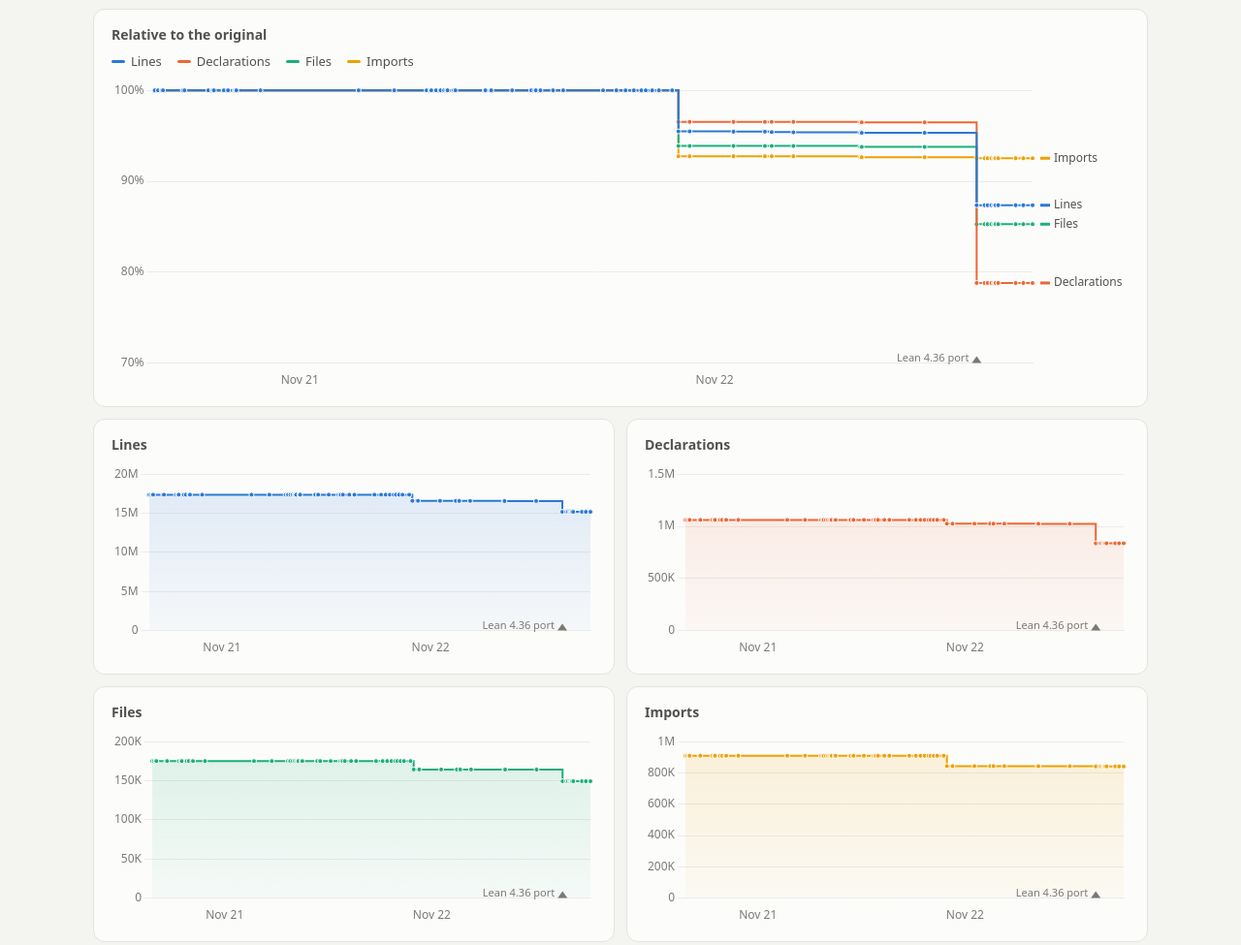
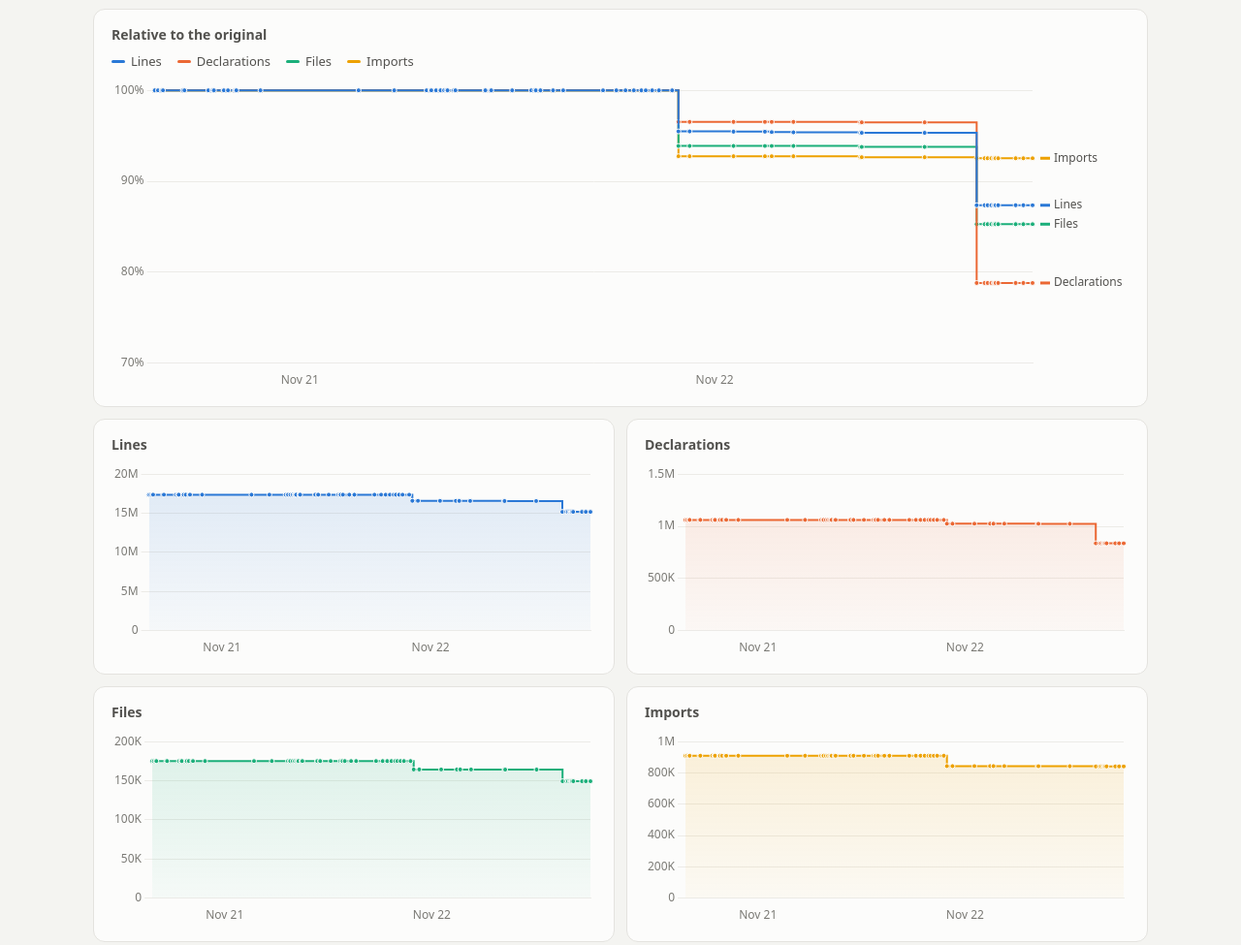
Before and after one commit to rh-shrink/rh-shrink.github.io, a plain HTML site: page site/index.html in a window 1280 px wide. Shown: the part 322-1297 px from the top of the page at 97% size. Drawn offline with nearby package versions, Linux system fonts and the light colour scheme.

Commit message:
Remove the port marker: the bar chart and popups already name #66

```diff
--- a/site/index.html
+++ b/site/index.html
@@ -170,7 +170,6 @@ tr.unchanged td, tr.unchanged a { color: var(--text-muted); }
 <script src="https://cdnjs.cloudflare.com/ajax/libs/Chart.js/4.4.1/chart.umd.min.js"></script>
 <script>
 const REPO = "https://github.com/leanprover-community/riemann-hypothesis";
-const EVENTS = [{ pr: 66, label: "Lean 4.36 port" }];
 const METRICS = [
   { key: "lines",   label: "Lines",        color: "--m-lines",   sub: c => `${full.format(c.code)} code lines` },
   { key: "decls",   label: "Declarations", color: "--m-decls",   sub: c => `${full.format(c.theorems)} theorems · ${full.format(c.defs)} definitions` },
@@ -294,23 +293,12 @@ document.addEventListener("click", e => {
 document.addEventListener("keydown", e => { if (e.key === "Escape") unpin(); });
 tip.addEventListener("click", () => setTimeout(unpin));
 
-// Vertical crosshair at the hovered x, and triangles on the x axis for EVENTS.
+// Vertical crosshair at the hovered (or pinned) commit.
 const overlay = {
   id: "overlay",
   afterDatasetsDraw(chart) {
-    const { ctx, chartArea: a, scales: { x } } = chart;
+    const { ctx, chartArea: a } = chart;
     ctx.save();
-    for (const ev of chart.options.events_ || []) {
-      const px = x.getPixelForValue(ev.x);
-      if (px < a.left || px > a.right) continue;
-      // A small triangle on the x axis with its label, clear of the lines higher up.
-      ctx.fillStyle = css("--text-muted");
-      ctx.beginPath(); ctx.moveTo(px - 5, a.bottom); ctx.lineTo(px + 5, a.bottom); ctx.lineTo(px, a.bottom - 7);
-      ctx.closePath(); ctx.fill();
-      ctx.font = "11px " + Chart.defaults.font.family;
-      ctx.textAlign = px > a.right - 90 ? "right" : "left"; ctx.textBaseline = "alphabetic";
-      ctx.fillText(ev.label, px + (ctx.textAlign === "left" ? 8 : -8), a.bottom - 2);
-    }
     const act = chart.tooltip?.getActiveElements?.() || [];
     if ((pinned?.chart === chart || act.length) && chart.config.type === "line") {
       const px = pinned?.chart === chart ? pinned.x : act[0].element.x;
@@ -384,10 +372,6 @@ function baseOptions(yTicks) {
       legend: { display: false },
       tooltip: { enabled: false, external: showTip },
     },
-    events_: EVENTS.map(ev => {
-      const c = commits.find(c => c.pr === ev.pr);
-      return c && { x: Date.parse(c.date), label: ev.label };
-    }).filter(Boolean),
     onClick: pinTip,
   };
 }
@@ -491,7 +475,6 @@ function render() {
   const [cat, val] = horizontal ? ["y", "x"] : ["x", "y"];
   const dOpts = baseOptions(v => signed(v));
   dOpts.indexAxis = cat;
-  dOpts.events_ = [];
   dOpts.interaction = { mode: "nearLine" };
   dOpts.scales = {
     [cat]: { type: "category", grid: { display: false }, border: { color: css("--grid") },
```
